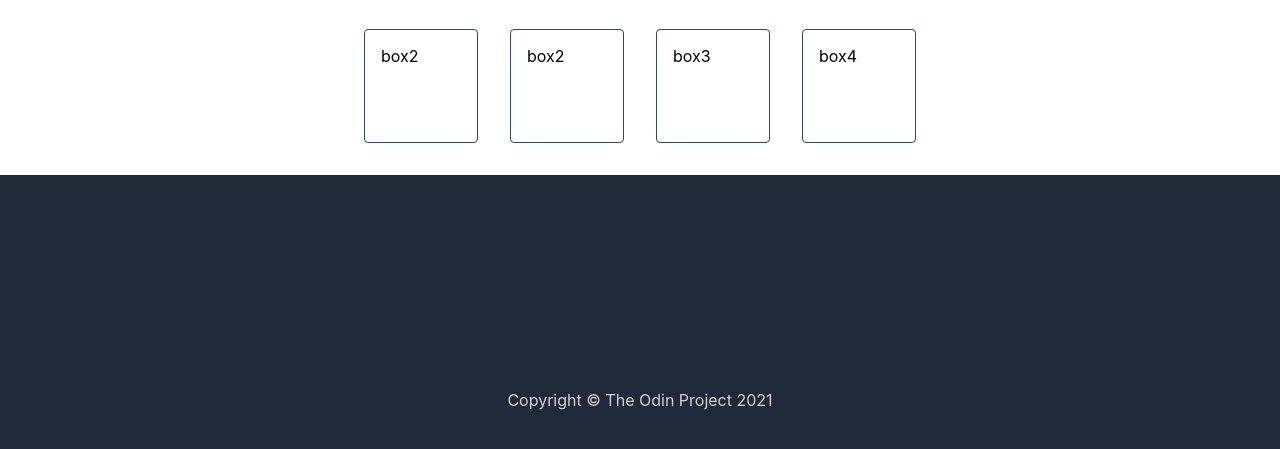
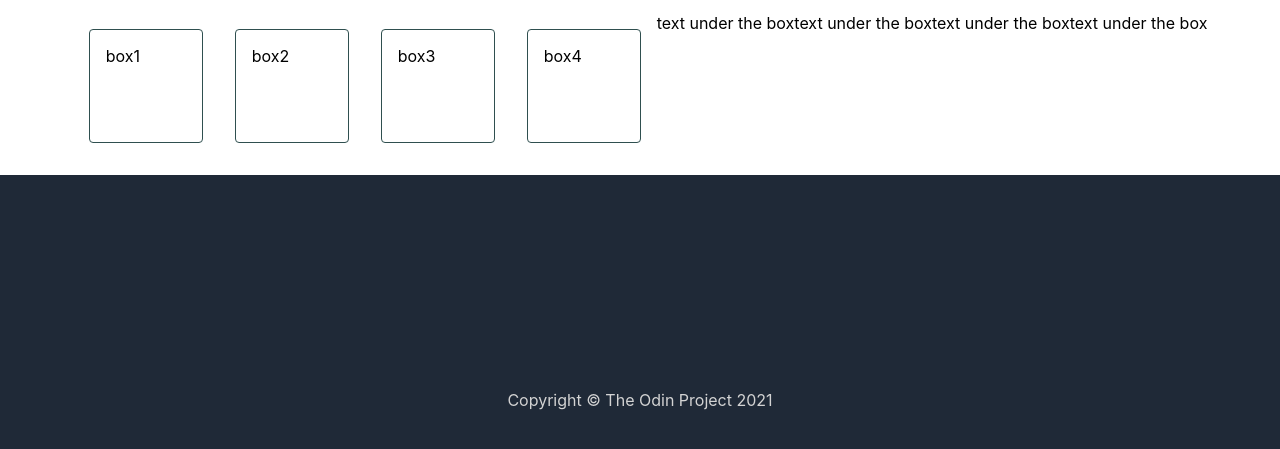
Before and after one commit to rosie94/landing-page, a plain HTML site: page index.html in a window 1280 px wide. Shown: the part 175-624 px from the top of the page. Drawn offline with Linux system fonts and the light colour scheme.

Commit message:
add index.html

```diff
--- a/index.html
+++ b/index.html
@@ -27,15 +27,18 @@
         </div>
     </div>
         <div class="box-container">
+          <div class="box">box1</div>
           <div class="box">box2</div>
-              <div class="box-text"></div>
-          <div class="box">box2</div>
-              <div class="box-text"></div>
           <div class="box">box3</div>
-              <div class="box-text"></div>
           <div class="box">box4</div>
-              <div class="box-text"></div>
+
+          <div class="box-text">text under the box</div>
+          <div class="box-text">text under the box</div>
+          <div class="box-text">text under the box</div>
+          <div class="box-text">text under the box</div>
+
         </div>
+    </div>
 
     </div>
       <div class="footer">
```
